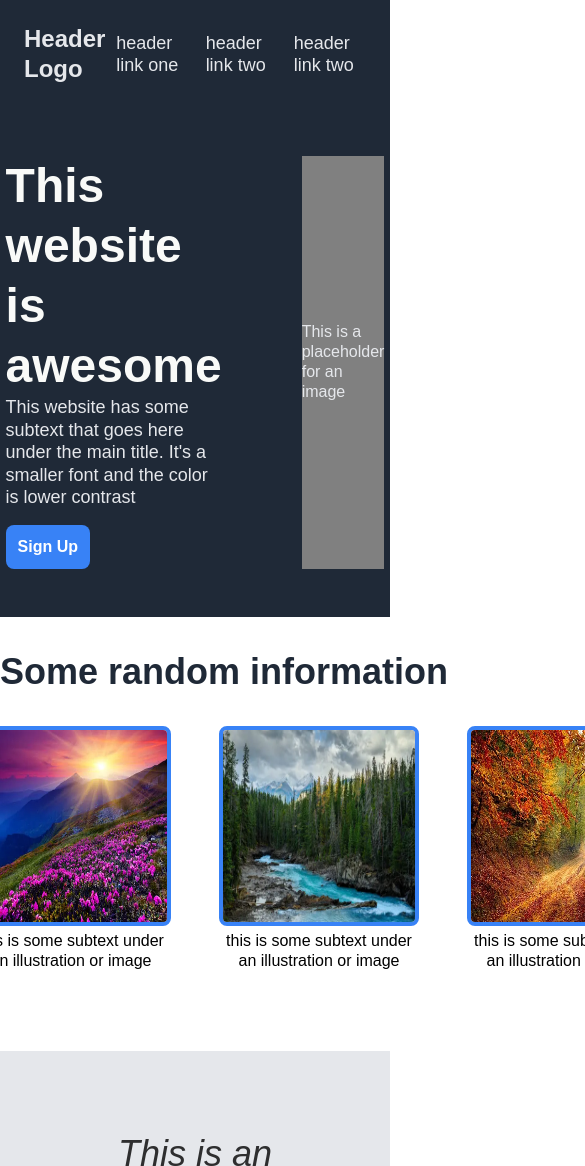
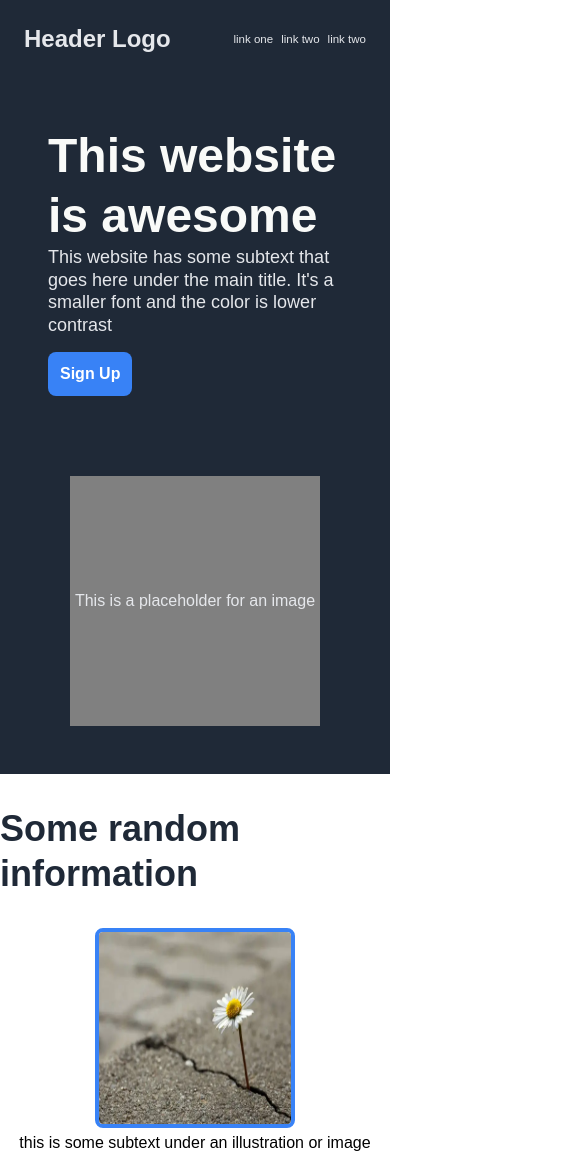
Before and after one commit to K-Saikrishnan/odin-landing-page, a plain HTML site: page index.html in a window 390 px wide. Shown: the top 1166 px of the page, 585 px wide, since content can reach past the window. Drawn offline with Linux system fonts and the light colour scheme.

Commit message:
feat: add responsive media query

```diff
--- a/index.html
+++ b/index.html
@@ -16,9 +16,9 @@
       <nav>
         <div id="logo"><a href="#">Header Logo</a></div>
         <ul>
-          <li><a href="#">header link one</a></li>
-          <li><a href="#">header link two</a></li>
-          <li><a href="#">header link two</a></li>
+          <li><a href="#">link one</a></li>
+          <li><a href="#">link two</a></li>
+          <li><a href="#">link two</a></li>
         </ul>
       </nav>
     </header>
--- a/style.scss
+++ b/style.scss
@@ -84,7 +84,8 @@ button {
   }
 
   #placeholder {
-    width: 30%;
+    height: 250px;
+    width: 250px;
     color: $bg-secondary;
     background: gray;
     display: flex;
@@ -163,3 +164,40 @@ button {
   background: $bg-primary;
   font-size: 1.1rem;
 }
+
+@media screen and (max-width: 950px) {
+  * {
+    max-width: 100vw !important;
+  }
+  nav {
+    width: 100vw;
+    justify-content: space-between;
+    font-size: 80%;
+    ul {
+      gap: 0.5rem;
+      font-size: 90%;
+    }
+  }
+  #about {
+    flex-direction: column;
+    align-items: center;
+  }
+  #info {
+    .img-container {
+      flex-direction: column;
+      justify-content: center;
+      align-items: center;
+    }
+  }
+  #testimonial {
+    width: 80%;
+    font-size: 1.25rem;
+    margin-left: auto;
+    margin-right: auto;
+  }
+  #signup {
+    width: 80%;
+    flex-direction: column;
+    gap: 1rem;
+  }
+}
```
Also changed, not shown: style.css.
